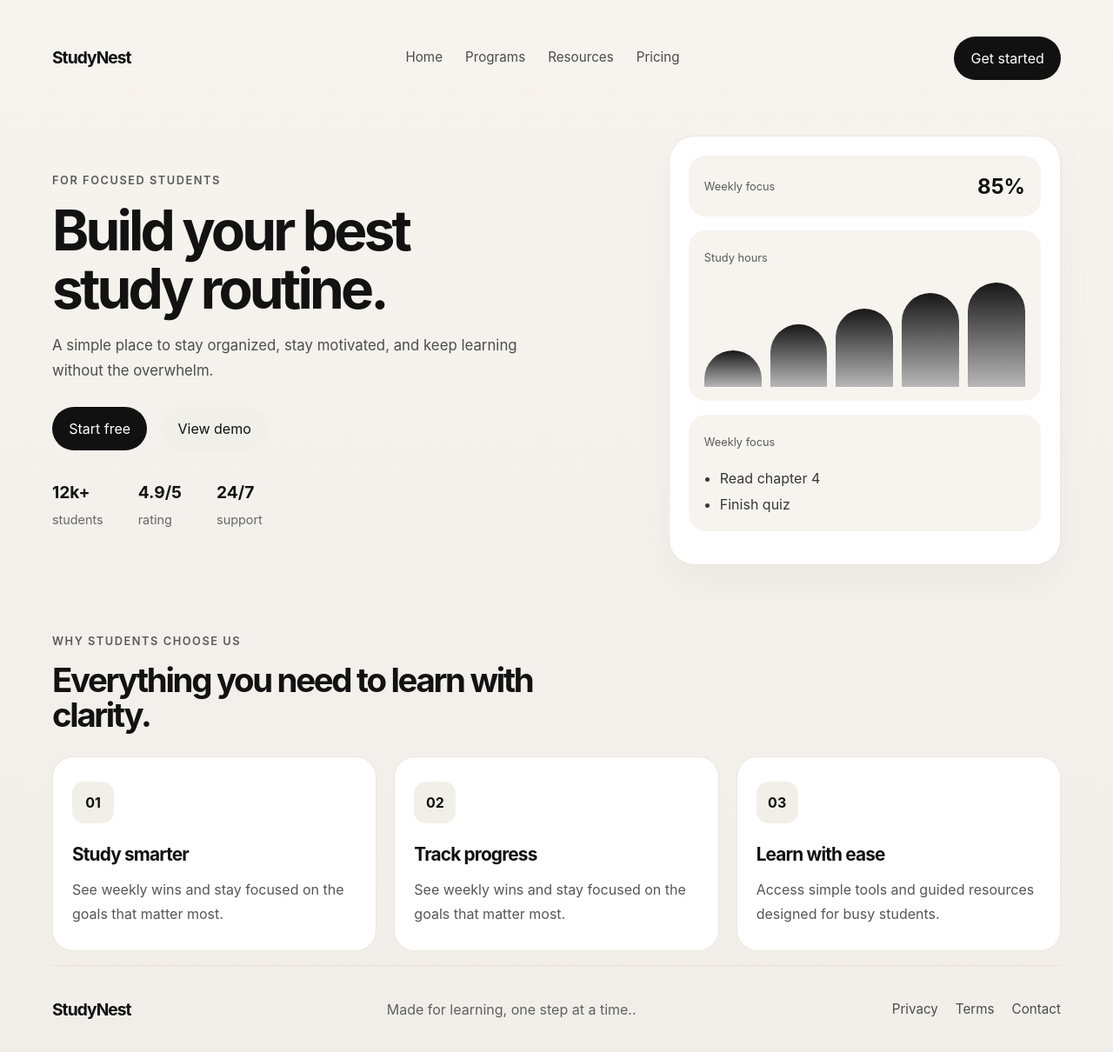
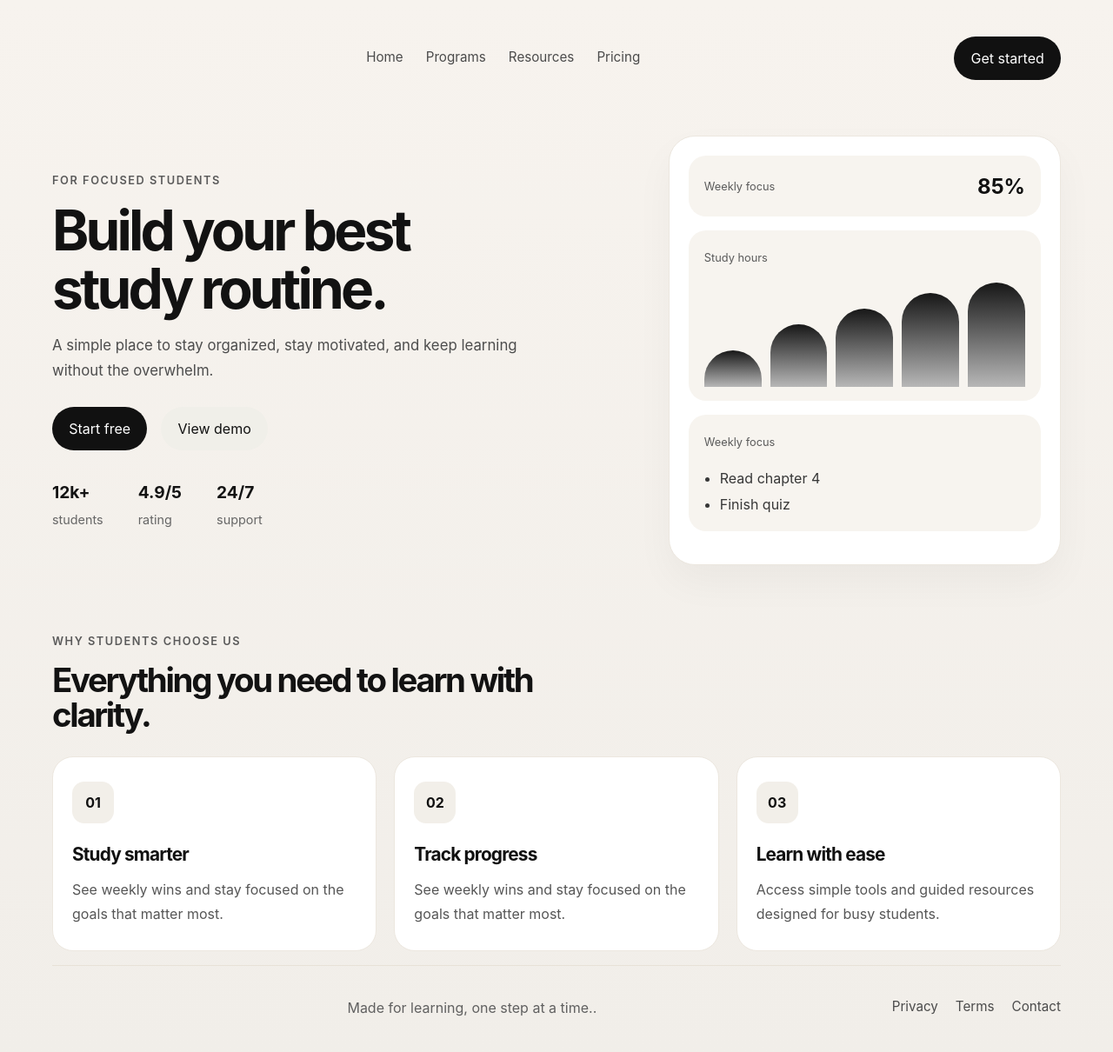
Before and after one commit to ManishNewa/ReactApp, a React (Vite) app: page / in a window 1280 px wide. Shown: the top 1210 px of the page at 87% size. Built offline with nearby package versions, Linux system fonts and the light colour scheme.

Commit message:
set brandName value dynamically

```diff
--- a/src/App.jsx
+++ b/src/App.jsx
@@ -5,9 +5,11 @@ import Features from './components/sections/Features';
 import Footer from './components/layouts/Footer';
 
 function App() {
+    const brandName = 'StudyNest';
+
     return (
         <div className="page-shell">
-            <Navbar />
+            <Navbar appName={brandName} />
 
             <main className="main-content">
                 <Hero />
@@ -15,7 +17,7 @@ function App() {
                 <Features />
             </main>
 
-            <Footer />
+            <Footer appName={brandName} />
         </div>
     );
 }
--- a/src/components/layouts/Footer.jsx
+++ b/src/components/layouts/Footer.jsx
@@ -1,4 +1,4 @@
-export default function Footer() {
+export default function Footer({ brandName }) {
     const content = {
         title: 'StudyNest',
         header: 'Made for learning, one step at a time.'
@@ -22,7 +22,7 @@ export default function Footer() {
     ];
     return (
         <footer className="footer">
-            <div className="brand">{content.title}</div>
+            <div className="brand">{brandName}</div>
             <p>{content.header}.</p>
             <div className="footer-links">
                 {
--- a/src/components/layouts/Navbar.jsx
+++ b/src/components/layouts/Navbar.jsx
@@ -1,10 +1,10 @@
 import BaseButton from '../buttons/BaseButton';
 
-export default function Navbar() {
+export default function Navbar({ brandName }) {
     const navLinks = ['Home', 'Programs', 'Resources', 'Pricing'];
     return (
         <header className="topbar">
-            <div className="brand">StudyNest</div>
+            <div className="brand">{brandName}</div>
 
             <nav className="nav" aria-label="Main navigation">
                 {
```
